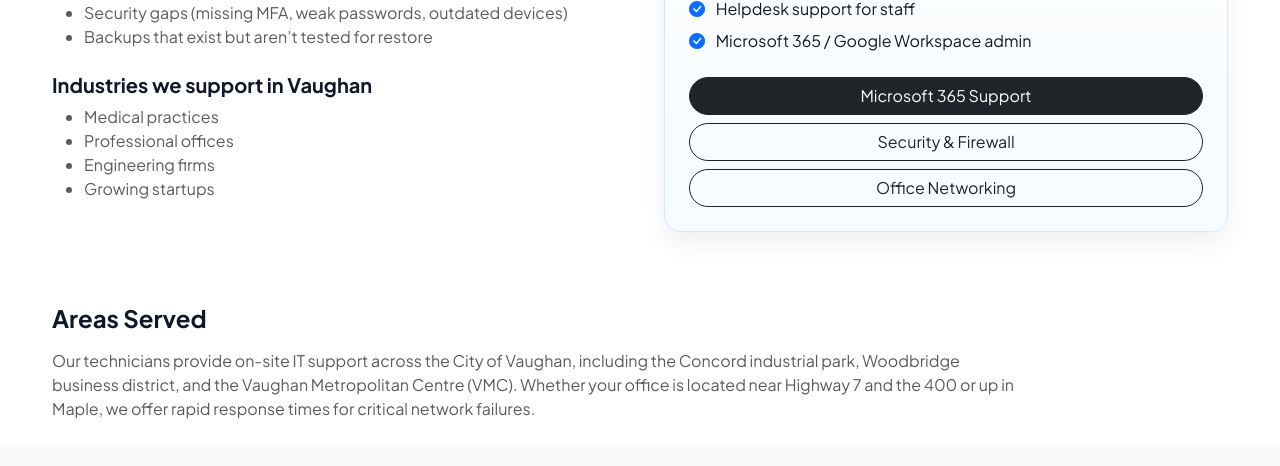
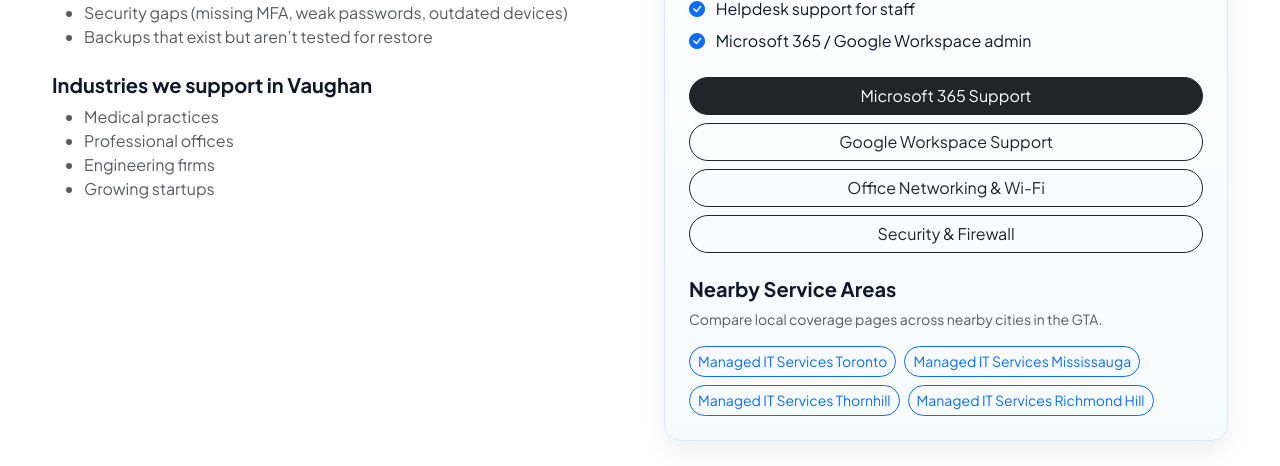
Before and after one commit to gratnam1/cloudcareit, an Angular app: page /managed-it-services-vaughan in a window 1280 px wide. Shown: the part 1100-1566 px from the top of the page. Built offline with nearby package versions, Linux system fonts and the light colour scheme.

Commit message:
Updated code

```diff
--- a/src/app/pages/location/location.component.html
+++ b/src/app/pages/location/location.component.html
@@ -111,9 +111,29 @@
           </ul>
 
           <div class="d-grid gap-2 mt-4">
-            <a class="btn btn-dark rounded-pill" routerLink="/microsoft-365">Microsoft 365 Support</a>
-            <a class="btn btn-outline-dark rounded-pill" routerLink="/security-firewall">Security & Firewall</a>
-            <a class="btn btn-outline-dark rounded-pill" routerLink="/office-networking">Office Networking</a>
+            <a
+              *ngFor="let link of coreServiceLinks; let first = first"
+              class="btn rounded-pill"
+              [class.btn-dark]="first"
+              [class.btn-outline-dark]="!first"
+              [routerLink]="link.path"
+            >
+              {{link.label}}
+            </a>
+          </div>
+
+          <h5 class="fw-bold mt-4 mb-2">Nearby Service Areas</h5>
+          <p class="text-muted small mb-3">
+            Compare local coverage pages across nearby cities in the GTA.
+          </p>
+          <div class="d-flex flex-wrap gap-2">
+            <a
+              *ngFor="let location of otherLocationLinks"
+              class="btn btn-outline-primary rounded-pill btn-sm"
+              [routerLink]="location.path"
+            >
+              {{location.label}}
+            </a>
           </div>
         </div>
       </div>
@@ -151,13 +171,24 @@
           <h2 class="fw-bold mb-3">IT Support in {{city}}</h2>
           <div class="accordion faq-accordion" id="faq">
             <div class="accordion-item" *ngFor="let f of faq; let idx = index">
-              <h2 class="accordion-header">
-                <button class="accordion-button collapsed fw-bold" type="button"
-                        data-bs-toggle="collapse" [attr.data-bs-target]="'#f' + idx">
+              <h2 class="accordion-header" [attr.id]="'faq-h-' + idx">
+                <button
+                  class="accordion-button collapsed fw-bold"
+                  type="button"
+                  data-bs-toggle="collapse"
+                  [attr.data-bs-target]="'#f' + idx"
+                  aria-expanded="false"
+                  [attr.aria-controls]="'f' + idx"
+                >
                   {{f.q}}
                 </button>
               </h2>
-              <div class="accordion-collapse collapse" [id]="'f' + idx" data-bs-parent="#faq">
+              <div
+                class="accordion-collapse collapse"
+                [id]="'f' + idx"
+                [attr.aria-labelledby]="'faq-h-' + idx"
+                data-bs-parent="#faq"
+              >
                 <div class="accordion-body text-muted">{{f.a}}</div>
               </div>
             </div>
--- a/src/app/pages/location/location.component.ts
+++ b/src/app/pages/location/location.component.ts
@@ -5,6 +5,7 @@ import { SeoService } from '../../shared/seo/seo.service';
 import { ServiceAreaComponent } from './service-area.component';
 
 type FaqItem = { q: string; a: string };
+type LinkItem = { label: string; path: string };
 
 type LocationContent = {
   title: string;
@@ -54,13 +55,28 @@ export class LocationComponent implements OnInit, OnDestroy {
   industries: string[] = [];
   services: string[] = [];
   faq: FaqItem[] = [];
+  otherLocationLinks: LinkItem[] = [];
   mainHeading = '';
   areasServedText = '';
   mapImage = '';
   readonly hubPagePath = '/managed-it-services';
   readonly hubPageLabel = 'Managed IT Services';
+  readonly coreServiceLinks: LinkItem[] = [
+    { label: 'Microsoft 365 Support', path: '/microsoft-365' },
+    { label: 'Google Workspace Support', path: '/google-workspace' },
+    { label: 'Office Networking & Wi-Fi', path: '/office-networking' },
+    { label: 'Security & Firewall', path: '/security-firewall' },
+  ];
+  private readonly locationLinks: LinkItem[] = [
+    { label: 'Managed IT Services Vaughan', path: '/managed-it-services-vaughan' },
+    { label: 'Managed IT Services Toronto', path: '/managed-it-services-toronto' },
+    { label: 'Managed IT Services Mississauga', path: '/managed-it-services-mississauga' },
+    { label: 'Managed IT Services Thornhill', path: '/managed-it-services-thornhill' },
+    { label: 'Managed IT Services Richmond Hill', path: '/managed-it-services-richmond-hill' },
+  ];
 
   private readonly LOCAL_BUSINESS_SCHEMA_ID = 'local-business';
+  private readonly LOCATION_SERVICE_SCHEMA_ID = 'location-service';
   private readonly FAQ_SCHEMA_ID = 'faq';
   private readonly BREADCRUMB_SCHEMA_ID = 'breadcrumb';
 
@@ -374,11 +390,15 @@ export class LocationComponent implements OnInit, OnDestroy {
     this.industries = content.industries;
     this.services = content.services;
     this.faq = content.faq;
+    this.otherLocationLinks = this.locationLinks.filter(
+      (item) => item.path !== content.canonicalPath
+    );
     this.mainHeading = content.mainHeading;
     this.areasServedText = content.areasServedText ?? '';
     this.mapImage = content.mapImage ?? '';
 
     this.seo.removeStructuredData(this.LOCAL_BUSINESS_SCHEMA_ID);
+    this.seo.removeStructuredData(this.LOCATION_SERVICE_SCHEMA_ID);
     this.seo.removeStructuredData(this.FAQ_SCHEMA_ID);
     this.seo.removeStructuredData(this.BREADCRUMB_SCHEMA_ID);
 
@@ -439,6 +459,35 @@ export class LocationComponent implements OnInit, OnDestroy {
     }
 
     this.seo.setStructuredData(this.LOCAL_BUSINESS_SCHEMA_ID, localBusinessSchema);
+
+    this.seo.setStructuredData(this.LOCATION_SERVICE_SCHEMA_ID, {
+      '@context': 'https://schema.org',
+      '@type': 'Service',
+      name: `Managed IT Services in ${this.city}`,
+      serviceType: 'Managed IT Services',
+      description: content.metaDescription,
+      url: `https://ctrlshiftit.ca${content.canonicalPath}`,
+      provider: {
+        '@type': 'Organization',
+        name: 'CtrlShift IT Services',
+        url: 'https://ctrlshiftit.ca'
+      },
+      areaServed: [
+        { '@type': 'City', name: this.city },
+        ...content.nearbyAreas.map((name) => ({ '@type': 'Place', name }))
+      ],
+      hasOfferCatalog: {
+        '@type': 'OfferCatalog',
+        name: `Managed IT Services ${this.city}`,
+        itemListElement: content.services.map((service) => ({
+          '@type': 'Offer',
+          itemOffered: {
+            '@type': 'Service',
+            name: service
+          }
+        }))
+      }
+    });
 
     this.setFaqSchema();
     this.setBreadcrumbSchema(content.canonicalPath);
@@ -585,6 +634,7 @@ export class LocationComponent implements OnInit, OnDestroy {
 
   ngOnDestroy(): void {
     this.seo.removeStructuredData(this.LOCAL_BUSINESS_SCHEMA_ID);
+    this.seo.removeStructuredData(this.LOCATION_SERVICE_SCHEMA_ID);
     this.seo.removeStructuredData(this.FAQ_SCHEMA_ID);
     this.seo.removeStructuredData(this.BREADCRUMB_SCHEMA_ID);
   }
--- a/src/app/pages/services/managed-it/managed-it.component.html
+++ b/src/app/pages/services/managed-it/managed-it.component.html
@@ -7,8 +7,18 @@
     <div class="row g-4 align-items-stretch">
       <div class="col-lg-7">
         <div class="bg-white rounded-4 shadow-sm p-4 p-md-5 h-100">
-          <h1 class="fw-bold display-6 mb-3">Managed IT Services</h1>
-          <p class="text-muted lead mb-4">Predictable, proactive IT for growing offices. Monitoring, patching, helpdesk support, backups, and security baselines—handled by senior engineers.</p>
+          <h1 class="fw-bold display-6 mb-3">Managed IT Services in Vaughan and the GTA</h1>
+          <p class="text-muted lead mb-4">Predictable, proactive IT for growing offices. Monitoring, patching, helpdesk support, backups, and security baselines handled by senior engineers.</p>
+          <p class="text-muted mb-4">
+            Need local coverage? Start with
+            <a routerLink="/managed-it-services-vaughan">Managed IT Services Vaughan</a>
+            and explore nearby city pages for
+            <a routerLink="/managed-it-services-toronto">Toronto</a>,
+            <a routerLink="/managed-it-services-mississauga">Mississauga</a>,
+            <a routerLink="/managed-it-services-thornhill">Thornhill</a>,
+            and
+            <a routerLink="/managed-it-services-richmond-hill">Richmond Hill</a>.
+          </p>
 
           <h2 class="h5 fw-bold mb-3">What’s included</h2>
           <ul class="text-muted">
--- a/src/app/pages/services/managed-it/managed-it.component.ts
+++ b/src/app/pages/services/managed-it/managed-it.component.ts
@@ -13,10 +13,12 @@ import { SeoService } from '../../../shared/seo/seo.service';
 export class ManagedItComponent implements OnDestroy {
   private seo = inject(SeoService);
   private readonly HUB_ITEMLIST_SCHEMA_ID = 'managed-it-service-areas';
+  private readonly MANAGED_IT_SERVICE_SCHEMA_ID = 'managed-it-service-schema';
 
   constructor() {
-    const pageTitle = 'Managed IT Services | CtrlShift IT Services';
-    const description = 'Predictable, proactive IT for growing offices. Monitoring, patching, helpdesk support, backups, and security baselines—handled by senior engineers.';
+    const pageTitle = 'Managed IT Services in Vaughan & GTA | CtrlShift IT Services';
+    const description =
+      'Managed IT services for Vaughan, Toronto, Mississauga, Thornhill, and Richmond Hill. Predictable support, cybersecurity baselines, cloud administration, and fast incident response.';
     this.seo.update({
       title: pageTitle,
       description,
@@ -61,9 +63,31 @@ export class ManagedItComponent implements OnDestroy {
         }
       ]
     });
+
+    this.seo.setStructuredData(this.MANAGED_IT_SERVICE_SCHEMA_ID, {
+      '@context': 'https://schema.org',
+      '@type': 'Service',
+      name: 'Managed IT Services',
+      serviceType: 'Managed IT Services',
+      description,
+      url: 'https://ctrlshiftit.ca/managed-it-services',
+      provider: {
+        '@type': 'Organization',
+        name: 'CtrlShift IT Services',
+        url: 'https://ctrlshiftit.ca',
+      },
+      areaServed: [
+        { '@type': 'City', name: 'Vaughan' },
+        { '@type': 'City', name: 'Toronto' },
+        { '@type': 'City', name: 'Mississauga' },
+        { '@type': 'City', name: 'Thornhill' },
+        { '@type': 'City', name: 'Richmond Hill' }
+      ]
+    });
   }
 
   ngOnDestroy(): void {
     this.seo.removeStructuredData(this.HUB_ITEMLIST_SCHEMA_ID);
+    this.seo.removeStructuredData(this.MANAGED_IT_SERVICE_SCHEMA_ID);
   }
 }
```
Also changed, not shown: src/app/pages/blog/blog-list.component.ts (+38 -2 lines), src/app/pages/home/home.component.css (+0 -13 lines), src/app/pages/home/home.component.ts (+36 -2 lines), src/app/shared/seo/seo.service.ts (+18 -10 lines).
